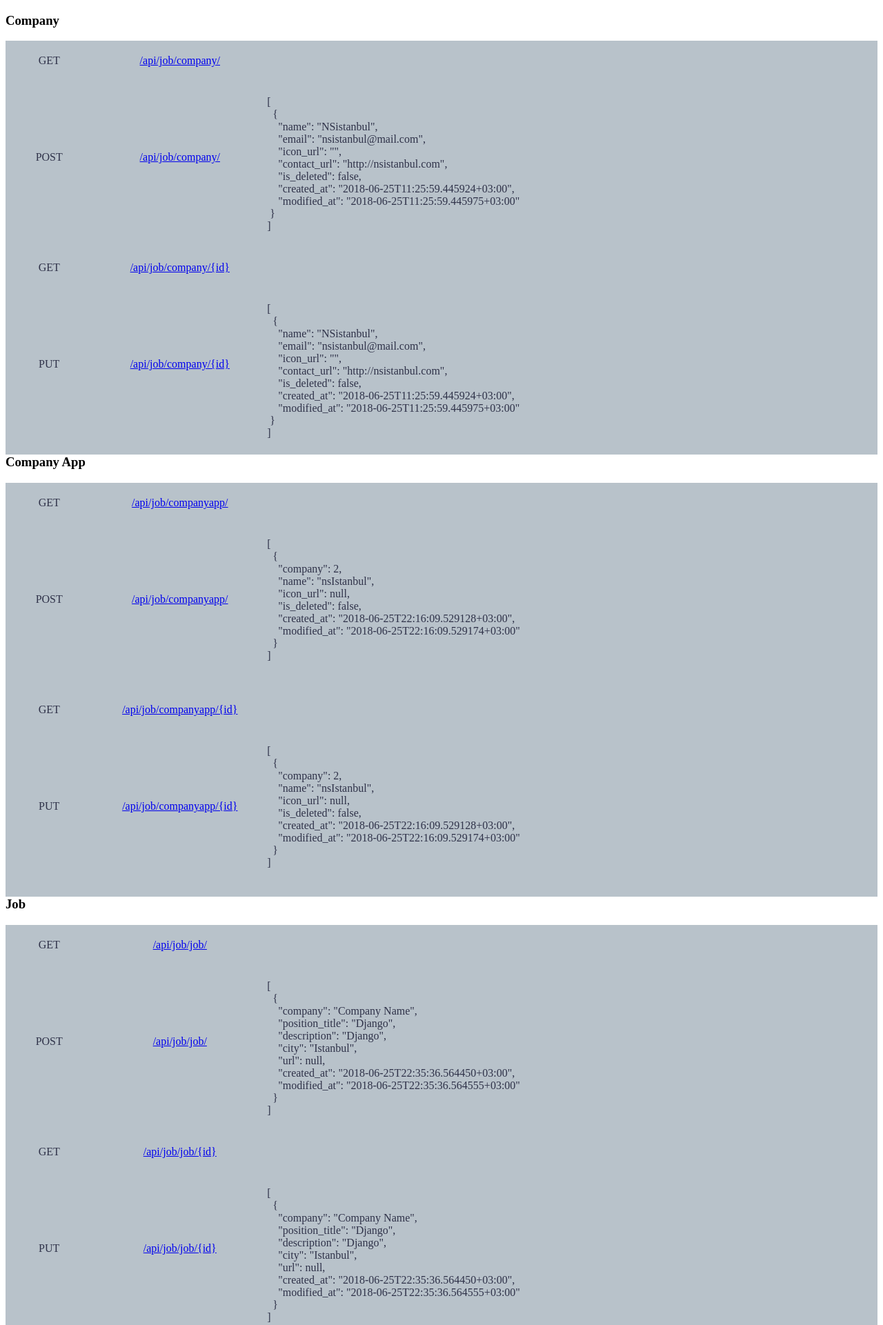
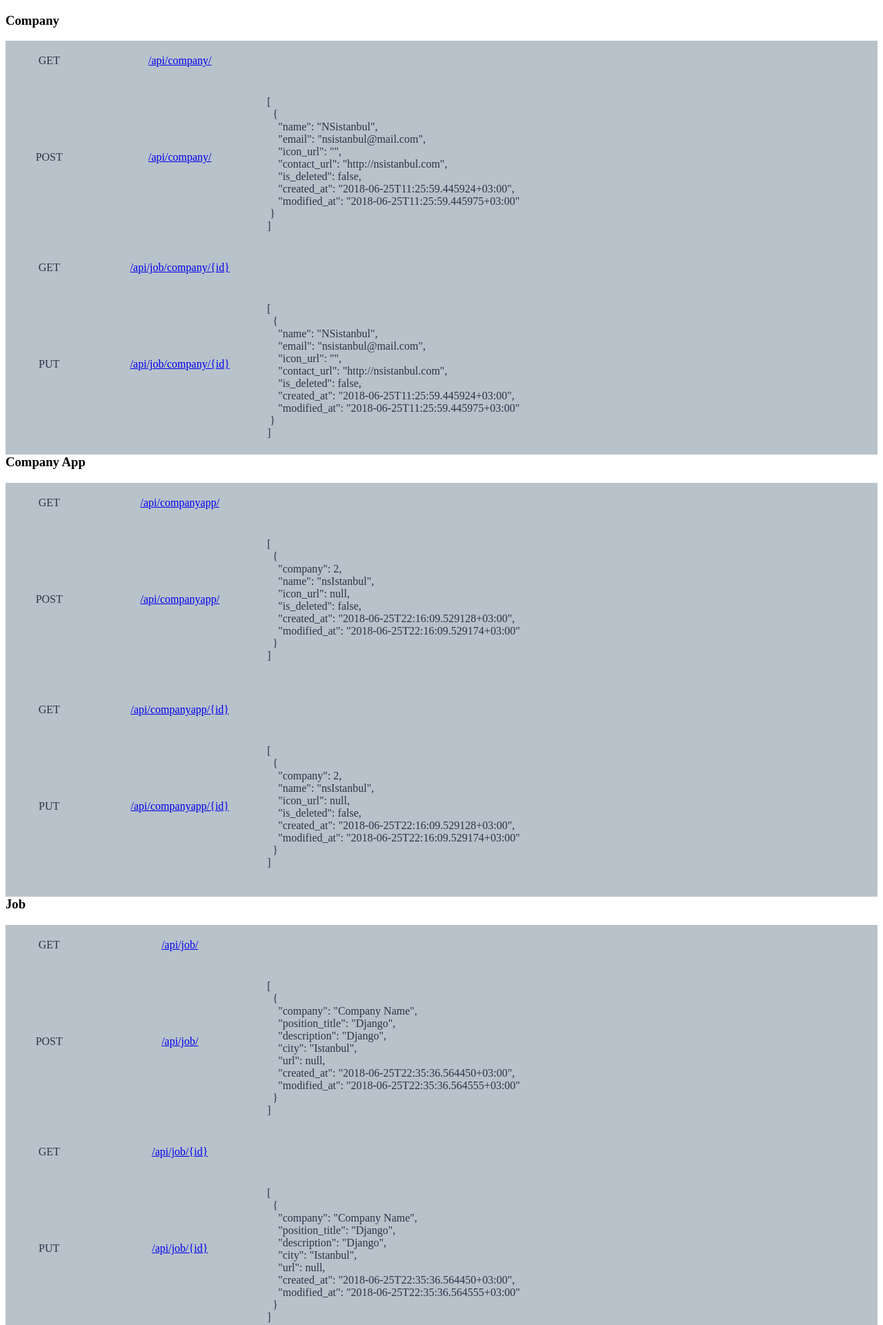
Before and after one commit to NSIstanbul/NSIstanbulAppBackend, a Django app: template templates/guide.html in a window 1280 px wide. Shown: the top 1921 px of the page at 69% size. Run offline with Django 3.2, Linux system fonts and the light colour scheme; the template is opened without the code that fills it, so the values that code supplies are empty.

Commit message:
urls were updated

```diff
--- a/nsistanbul/urls.py
+++ b/nsistanbul/urls.py
@@ -19,5 +19,5 @@ from django.urls import path, include
 urlpatterns = [
     path('admin/', admin.site.urls),
     path('api/accounts/', include('nsistanbul_accounts.urls')),
-    path('api/job/', include('nsistanbul_job.urls'), name='job')
+    path('api/', include('nsistanbul_job.urls'), name='job')
 ]
--- a/templates/guide.html
+++ b/templates/guide.html
@@ -10,7 +10,7 @@
         GET
     </div>
     <div style="height:40px; width: 20%; background-color:#B8C2CA; color:#2F3249; float:left; text-align:center; padding-top: 20px;">
-        <a href="/api/job/company/">/api/job/company/</a>
+        <a href="/api/company/">/api/company/</a>
     </div>
     <div style="height:40px; width: 70%; background-color:#B8C2CA; color:#2F3249; float:left; padding-top:20px;">
         &nbsp;
@@ -21,7 +21,7 @@
         POST
     </div>
     <div style="height:140px; width: 20%; background-color:#B8C2CA; color:#2F3249; float:left; text-align:center; padding-top: 100px;">
-        <a href="/api/job/company/">/api/job/company/</a>
+        <a href="/api/company/">/api/company/</a>
     </div>
     <div style="height:220px; width: 70%; background-color:#B8C2CA; color:#2F3249; float:left; padding-top:20px;">
         [<br>
@@ -41,7 +41,7 @@
         GET
     </div>
     <div style="height:40px; width: 20%; background-color:#B8C2CA; color:#2F3249; float:left; text-align:center; padding-top: 20px;">
-        <a href="/api/job/company/2/">/api/job/company/{id}</a>
+        <a href="/api/company/2/">/api/job/company/{id}</a>
     </div>
     <div style="height:40px; width: 70%; background-color:#B8C2CA; color:#2F3249; float:left; padding-top:20px;">
         &nbsp;
@@ -52,7 +52,7 @@
         PUT
     </div>
     <div style="height:140px; width: 20%; background-color:#B8C2CA; color:#2F3249; float:left; text-align:center; padding-top: 100px;">
-        <a href="/api/job/company/2/">/api/job/company/{id}</a>
+        <a href="/api/company/2/">/api/job/company/{id}</a>
     </div>
     <div style="height:220px; width: 70%; background-color:#B8C2CA; color:#2F3249; float:left; padding-top:20px;">
         [<br>
@@ -74,7 +74,7 @@
         GET
     </div>
     <div style="height:40px; width: 20%; background-color:#B8C2CA; color:#2F3249; float:left; text-align:center; padding-top: 20px;">
-        <a href="/api/job/companyapp/">/api/job/companyapp/</a>
+        <a href="/api/companyapp/">/api/companyapp/</a>
     </div>
     <div style="height:40px; width: 70%; background-color:#B8C2CA; color:#2F3249; float:left; padding-top:20px;">
         &nbsp;
@@ -84,7 +84,7 @@
         POST
     </div>
     <div style="height:140px; width: 20%; background-color:#B8C2CA; color:#2F3249; float:left; text-align:center; padding-top: 100px;">
-        <a href="/api/job/companyapp/">/api/job/companyapp/</a>
+        <a href="/api/companyapp/">/api/companyapp/</a>
     </div>
     <div style="height:220px; width: 70%; background-color:#B8C2CA; color:#2F3249; float:left; padding-top:20px;">
             [<br>
@@ -103,7 +103,7 @@
         GET
     </div>
     <div style="height:40px; width: 20%; background-color:#B8C2CA; color:#2F3249; float:left; text-align:center; padding-top: 20px;">
-        <a href="/api/job/companyapp/1/">/api/job/companyapp/{id}</a>
+        <a href="/api/companyapp/1/">/api/companyapp/{id}</a>
     </div>
     <div style="height:40px; width: 70%; background-color:#B8C2CA; color:#2F3249; float:left; padding-top:20px;">
         &nbsp;
@@ -114,7 +114,7 @@
         PUT
     </div>
     <div style="height:140px; width: 20%; background-color:#B8C2CA; color:#2F3249; float:left; text-align:center; padding-top: 100px;">
-        <a href="/api/job/companyapp/1">/api/job/companyapp/{id}</a>
+        <a href="/api/companyapp/1">/api/companyapp/{id}</a>
     </div>
     <div style="height:220px; width: 70%; background-color:#B8C2CA; color:#2F3249; float:left; padding-top:20px;">
             [<br>
@@ -136,7 +136,7 @@
         GET
     </div>
     <div style="height:40px; width: 20%; background-color:#B8C2CA; color:#2F3249; float:left; text-align:center; padding-top: 20px;">
-        <a href="/api/job/job/">/api/job/job/</a>
+        <a href="/api/job/">/api/job/</a>
     </div>
     <div style="height:40px; width: 70%; background-color:#B8C2CA; color:#2F3249; float:left; padding-top:20px;">
         &nbsp;
@@ -146,7 +146,7 @@
         POST
     </div>
     <div style="height:140px; width: 20%; background-color:#B8C2CA; color:#2F3249; float:left; text-align:center; padding-top: 100px;">
-        <a href="/api/job/job/">/api/job/job/</a>
+        <a href="/api/job/">/api/job/</a>
     </div>
     <div style="height:220px; width: 70%; background-color:#B8C2CA; color:#2F3249; float:left; padding-top:20px;">
         [<br>
@@ -166,7 +166,7 @@
         GET
     </div>
     <div style="height:40px; width: 20%; background-color:#B8C2CA; color:#2F3249; float:left; text-align:center; padding-top: 20px;">
-        <a href="/api/job/job/1/">/api/job/job/{id}</a>
+        <a href="/api/job/1/">/api/job/{id}</a>
     </div>
     <div style="height:40px; width: 70%; background-color:#B8C2CA; color:#2F3249; float:left; padding-top:20px;">
         &nbsp;
@@ -177,7 +177,7 @@
         PUT
     </div>
     <div style="height:140px; width: 20%; background-color:#B8C2CA; color:#2F3249; float:left; text-align:center; padding-top: 100px;">
-        <a href="/api/job/job/1/">/api/job/job/{id}</a>
+        <a href="/api/job/1/">/api/job/{id}</a>
     </div>
     <div style="height:220px; width: 70%; background-color:#B8C2CA; color:#2F3249; float:left; padding-top:20px;">
         [<br>
@@ -200,7 +200,7 @@
         GET
     </div>
     <div style="height:40px; width: 20%; background-color:#B8C2CA; color:#2F3249; float:left; text-align:center; padding-top: 20px;">
-        <a href="/api/job/about/">/api/job/about/</a>
+        <a href="/api/about/">/api/about/</a>
     </div>
     <div style="height:40px; width: 70%; background-color:#B8C2CA; color:#2F3249; float:left; padding-top:20px;">
         &nbsp;
@@ -210,7 +210,7 @@
         POST
     </div>
     <div style="height:140px; width: 20%; background-color:#B8C2CA; color:#2F3249; float:left; text-align:center; padding-top: 100px;">
-        <a href="/api/job/about/">/api/job/about/</a>
+        <a href="/api/about/">/api/about/</a>
     </div>
     <div style="height:220px; width: 70%; background-color:#B8C2CA; color:#2F3249; float:left; padding-top:20px;">
         [<br>
@@ -231,7 +231,7 @@
         GET
     </div>
     <div style="height:40px; width: 20%; background-color:#B8C2CA; color:#2F3249; float:left; text-align:center; padding-top: 20px;">
-        <a href="/api/job/about/1/">/api/job/about/{id}</a>
+        <a href="/api/about/1/">/api/about/{id}</a>
     </div>
     <div style="height:40px; width: 70%; background-color:#B8C2CA; color:#2F3249; float:left; padding-top:20px;">
         &nbsp;
@@ -242,7 +242,7 @@
         PUT
     </div>
     <div style="height:140px; width: 20%; background-color:#B8C2CA; color:#2F3249; float:left; text-align:center; padding-top: 100px;">
-        <a href="/api/job/about/1/">/api/job/about/{id}</a>
+        <a href="/api/about/1/">/api/about/{id}</a>
     </div>
     <div style="height:220px; width: 70%; background-color:#B8C2CA; color:#2F3249; float:left; padding-top:20px;">
         [<br>
@@ -266,7 +266,7 @@
         GET
     </div>
     <div style="height:40px; width: 20%; background-color:#B8C2CA; color:#2F3249; float:left; text-align:center; padding-top: 20px;">
-        <a href="/api/job/contributor/">/api/job/contributor/</a>
+        <a href="/api/contributor/">/api/contributor/</a>
     </div>
     <div style="height:40px; width: 70%; background-color:#B8C2CA; color:#2F3249; float:left; padding-top:20px;">
         &nbsp;
@@ -276,7 +276,7 @@
         POST
     </div>
     <div style="height:140px; width: 20%; background-color:#B8C2CA; color:#2F3249; float:left; text-align:center; padding-top: 100px;">
-        <a href="/api/job/contributor/">/api/job/contributor/</a>
+        <a href="/api/contributor/">/api/contributor/</a>
     </div>
     <div style="height:220px; width: 70%; background-color:#B8C2CA; color:#2F3249; float:left; padding-top:20px;">
         [<br>
@@ -297,7 +297,7 @@
         GET
     </div>
     <div style="height:40px; width: 20%; background-color:#B8C2CA; color:#2F3249; float:left; text-align:center; padding-top: 20px;">
-        <a href="/api/job/contributor/1/">/api/job/contributor/{id}</a>
+        <a href="/api/contributor/1/">/api/contributor/{id}</a>
     </div>
     <div style="height:40px; width: 70%; background-color:#B8C2CA; color:#2F3249; float:left; padding-top:20px;">
         &nbsp;
@@ -308,7 +308,7 @@
         PUT
     </div>
     <div style="height:140px; width: 20%; background-color:#B8C2CA; color:#2F3249; float:left; text-align:center; padding-top: 100px;">
-        <a href="/api/job/contributor/1/">/api/job/contributor/{id}</a>
+        <a href="/api/contributor/1/">/api/contributor/{id}</a>
     </div>
     <div style="height:220px; width: 70%; background-color:#B8C2CA; color:#2F3249; float:left; padding-top:20px;">
         [<br>
```
